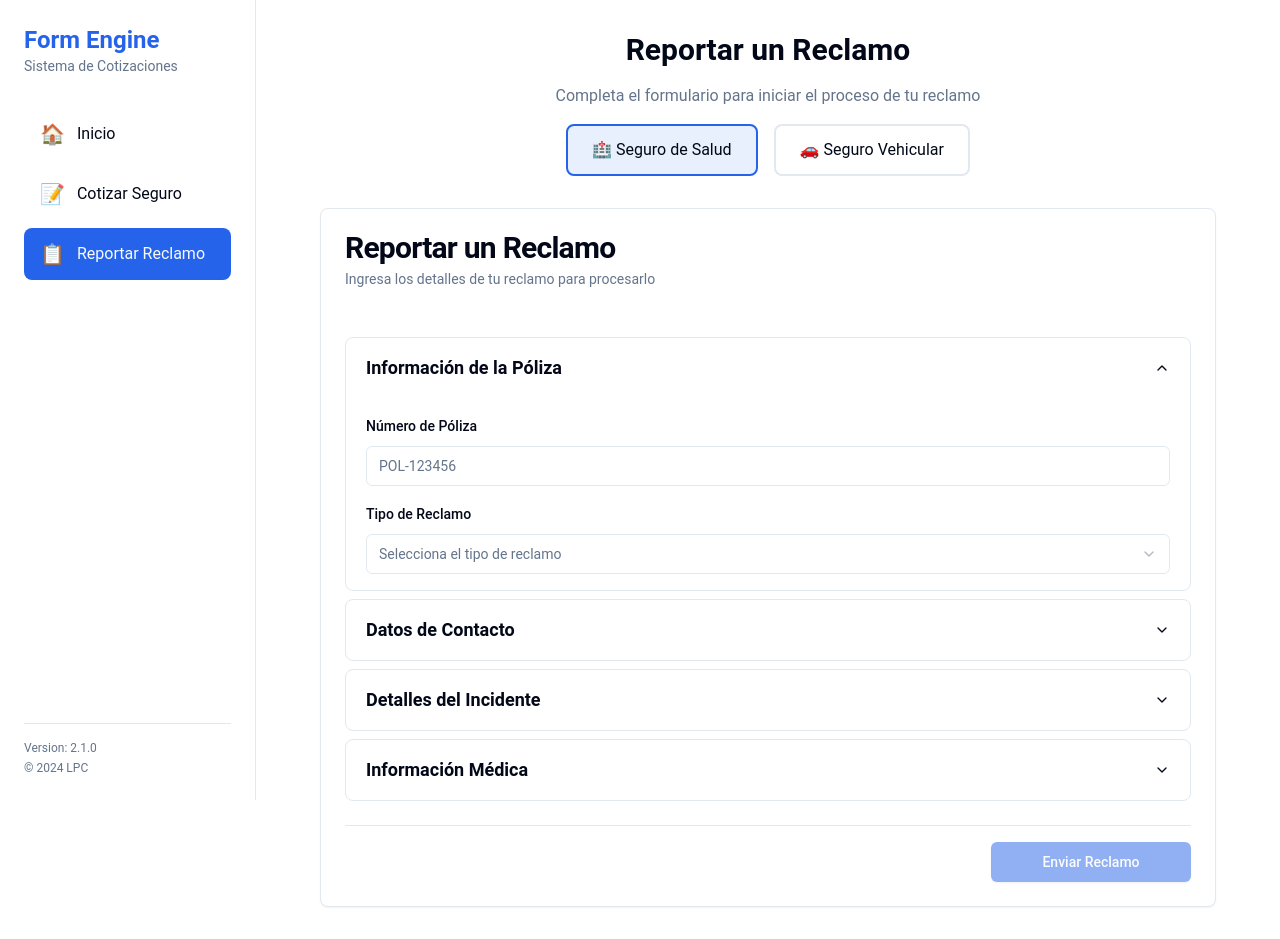
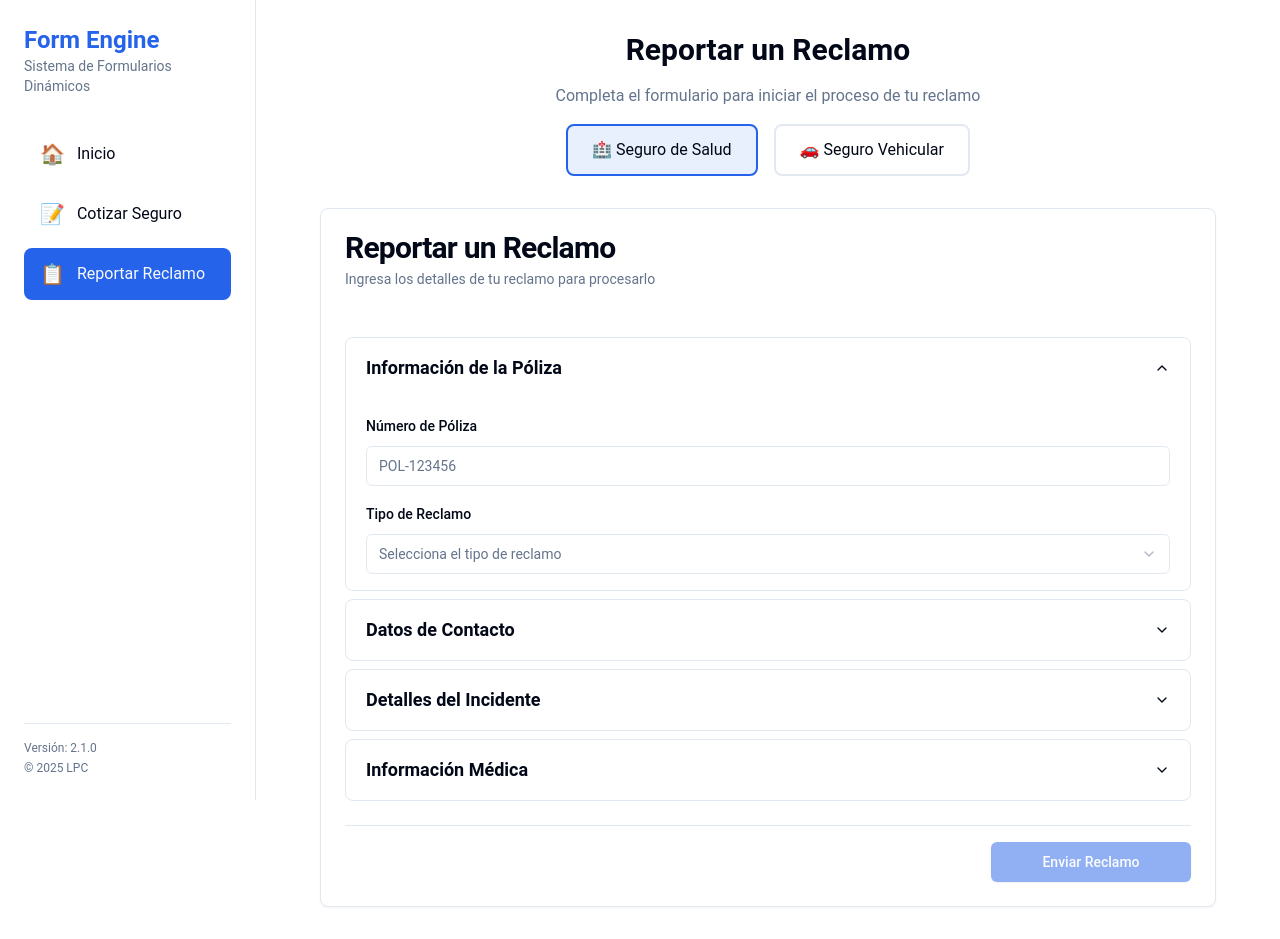
Before and after one commit to jonathanludena/formEngine_lpc, a React (Vite) app: page /reclamos in a window 1280 px wide. Built offline with nearby package versions, Linux system fonts and the light colour scheme.

Commit message:
fix: update sidebar description and footer year for accuracy

```diff
--- a/src/components/layout/Sidebar.tsx
+++ b/src/components/layout/Sidebar.tsx
@@ -19,7 +19,7 @@ const Sidebar: React.FC<Props> = ({ navItems, version = '2.1.0' }) => {
     <div className="w-64 bg-card border-r min-h-screen p-6 relative">
       <div className="mb-8">
         <h1 className="text-2xl font-bold text-primary">Form Engine</h1>
-        <p className="text-sm text-muted-foreground">Sistema de Cotizaciones</p>
+        <p className="text-sm text-muted-foreground">Sistema de Formularios Dinámicos</p>
       </div>
 
       <nav className="space-y-2">
@@ -39,8 +39,8 @@ const Sidebar: React.FC<Props> = ({ navItems, version = '2.1.0' }) => {
 
       <div className="absolute bottom-6 left-6 right-6 pt-4 border-t">
         <div className="text-xs text-muted-foreground space-y-1">
-          <p>Version: {version}</p>
-          <p>© 2024 LPC</p>
+          <p>Versión: {version}</p>
+          <p>© 2025 LPC</p>
         </div>
       </div>
     </div>
```
